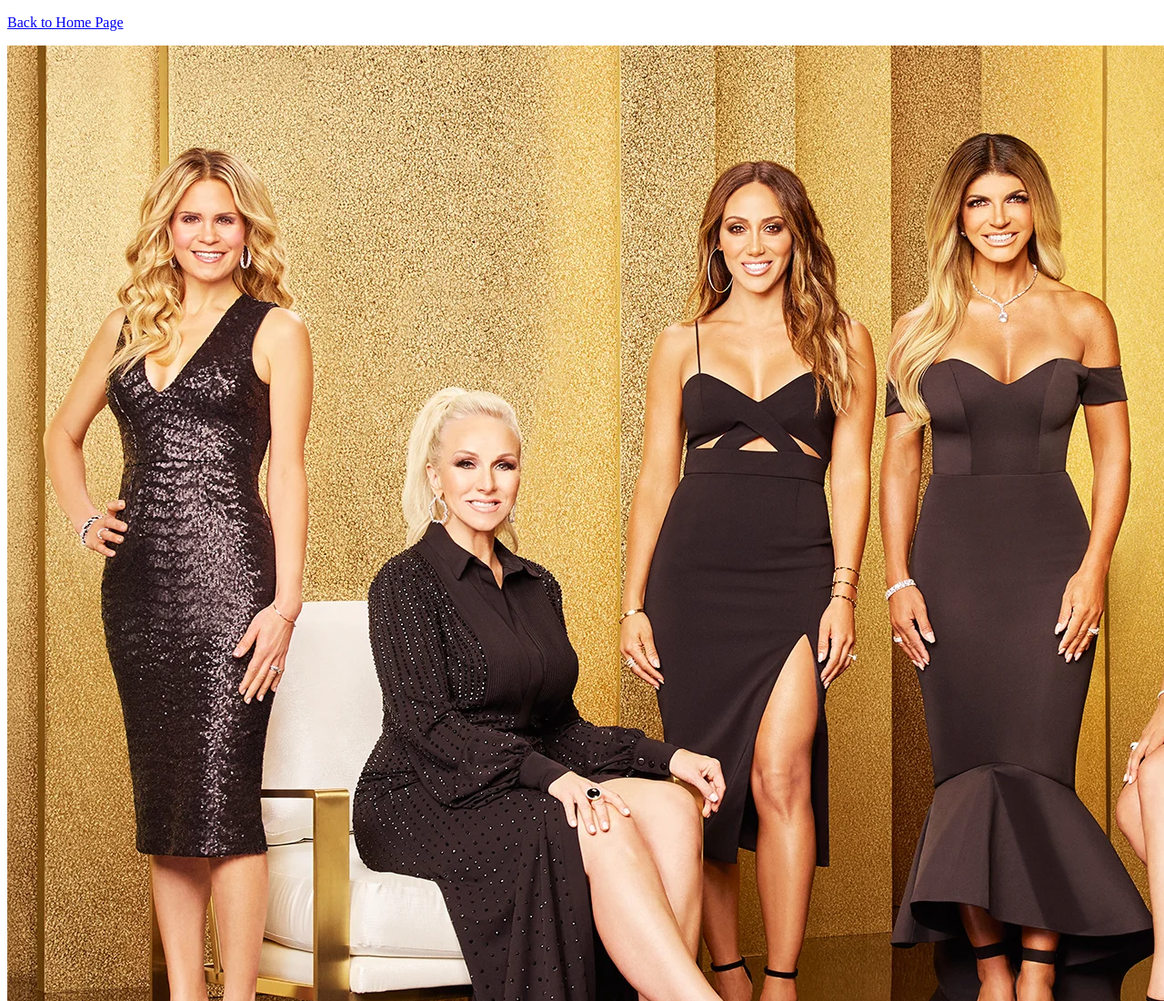
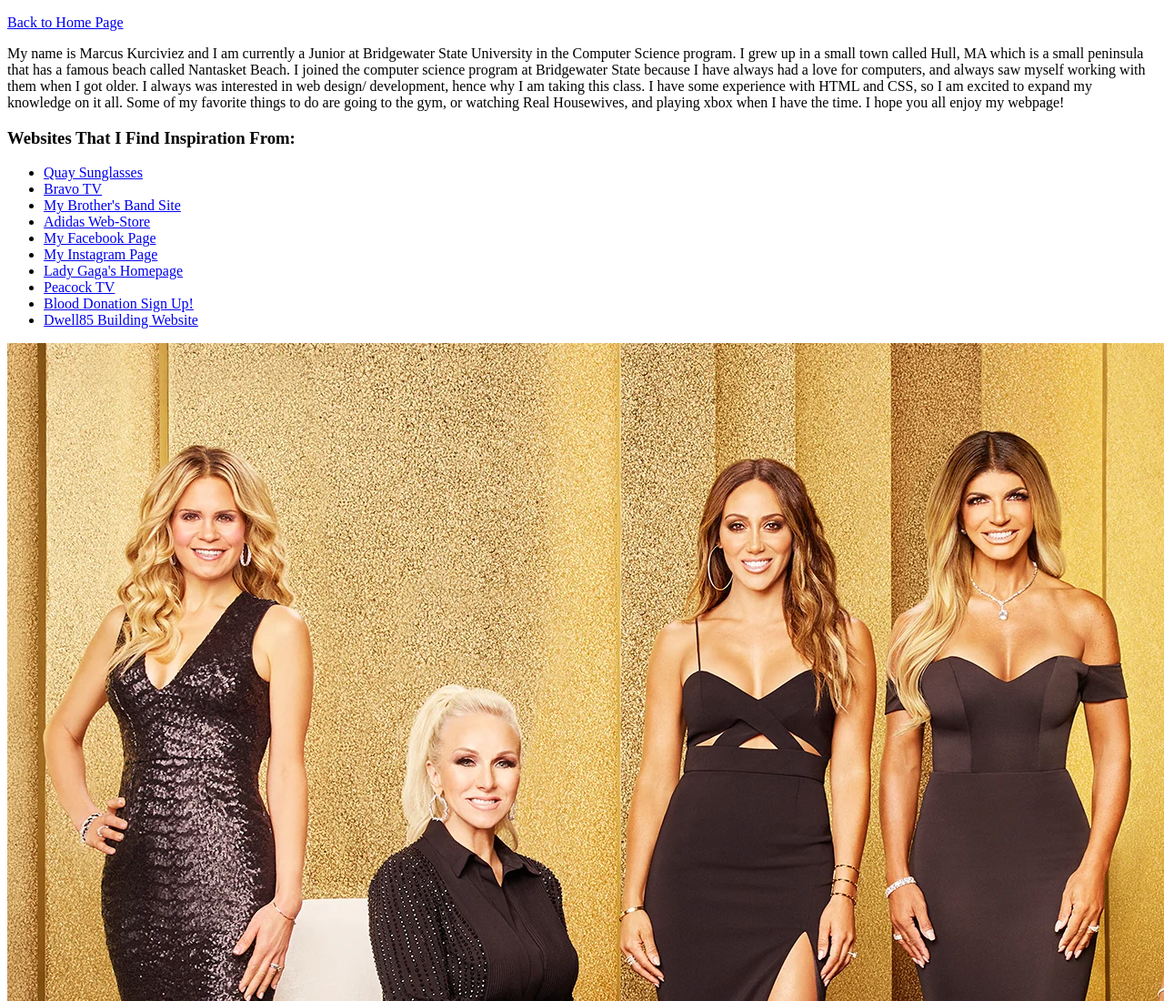
Before and after one commit to marcuskurciviez/marcuskurciviez.github.io, a plain HTML site: page assignment0.html in a window 1280 px wide. Shown: the top 1100 px of the page at 91% size. Drawn offline with Linux system fonts and the light colour scheme.

Commit message:
fixed some things

```diff
--- a/assignment0.html
+++ b/assignment0.html
@@ -6,6 +6,26 @@
     <body>
         <p>
             <a href="https://marcuskurciviez.github.io">Back to Home Page</a>
+        <p>
+            My name is Marcus Kurciviez and I am currently a Junior at Bridgewater State University in the Computer Science program.
+            I grew up in a small town called Hull, MA which is a small peninsula that has a famous beach called Nantasket Beach. I joined the computer science program at Bridgewater State because I have always had a love for computers, and always saw myself working with them when I got older.
+            I always was interested in web design/ development, hence why I am taking this class. I have some experience with HTML and CSS, so I am excited to expand my knowledge on it all.
+            Some of my favorite things to do are going to the gym, or watching Real Housewives, and playing xbox when I have the time.
+            I hope you all enjoy my webpage!
+        </p>
+        <h3>Websites That I Find Inspiration From:</h3>
+            <ul>
+                <li><a href="https://www.quayaustrailia.com">Quay Sunglasses</a></li>
+                <li><a href="https://www.bravotv.com">Bravo TV</a></li>
+                <li><a href="https://www.brokenvanity.com">My Brother's Band Site</a></li>
+                <li><a href="https://www.adidas.com">Adidas Web-Store</a></li>
+                <li><a href="https://www.facebook.com/mkurciviez/">My Facebook Page</a></li>
+                <li><a href="https://www.instagram.com/marcuskurciviez/">My Instagram Page</a></li>
+                <li><a href="https://www.ladygaga.com">Lady Gaga's Homepage</a></li>
+                <li><a href="https://www.peacocktv.com">Peacock TV</a></li>
+                <li><a href="https://blooddonor.massgeneral.org/donor/schedules/drive_schedule/5402">Blood Donation Sign Up!</a></li>
+                <li><a href="https://www.dwell85.com">Dwell85 Building Website</a></li>
+            </ul>
         </p>
         <img src="rhonj.jpg" width="2000" height="1372" border="0" usemap="#map" />
 
```
Also changed, not shown: index.html (+2 -21 lines).
